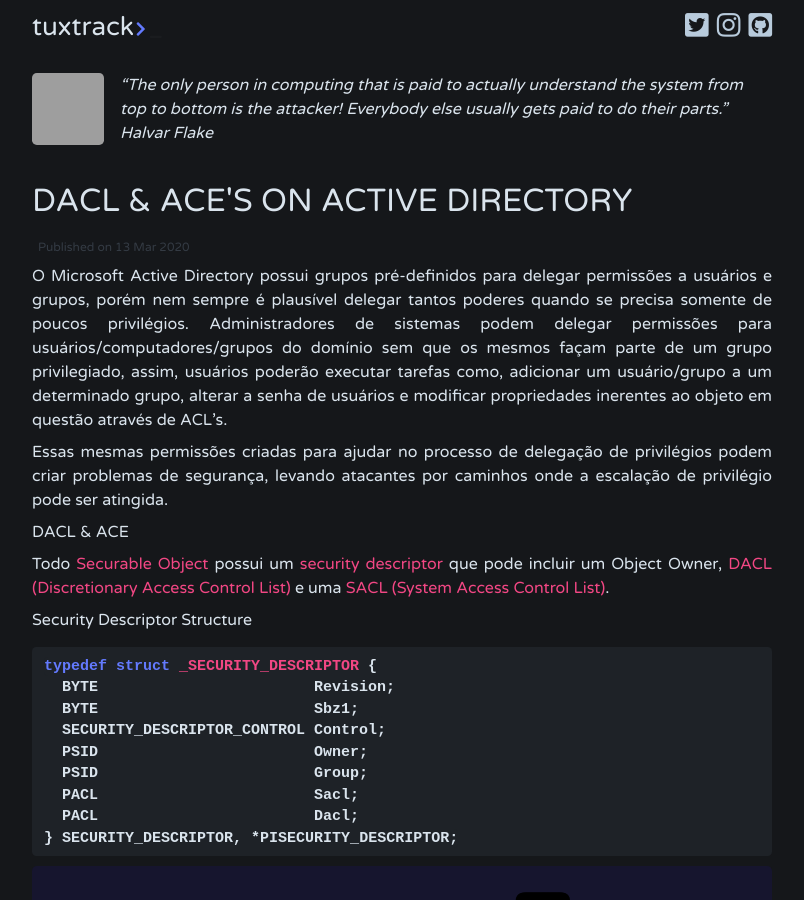
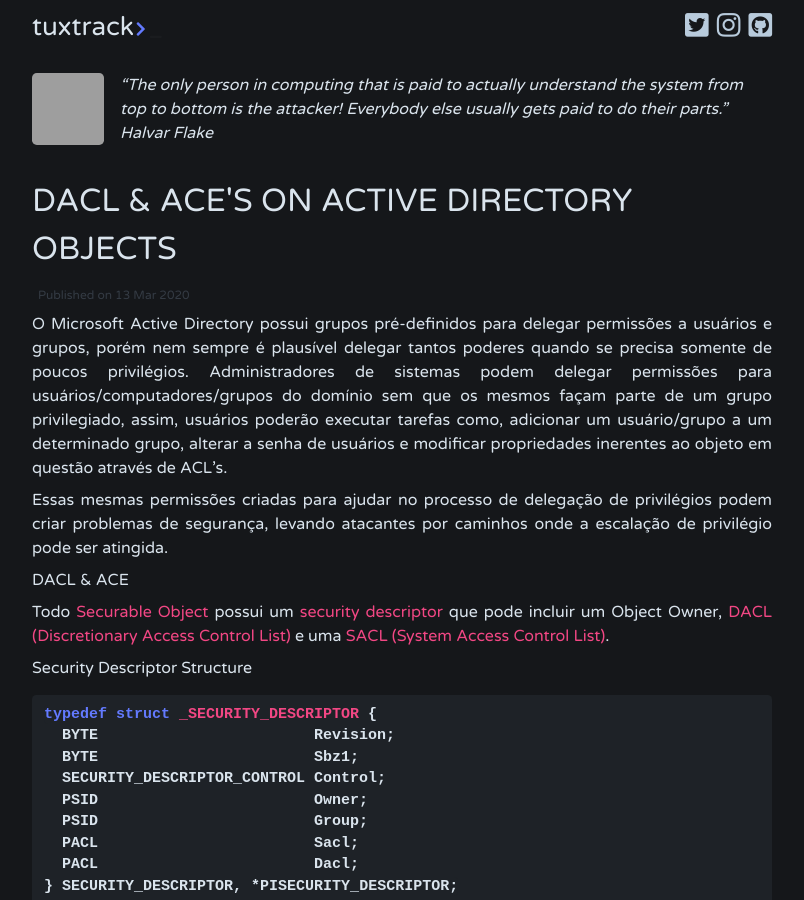
Before and after one commit to tuxtrack/tuxtrack.github.io, a Jekyll site: the page built from _posts/2020-03-13-dacl.md, in a window 1280 px wide and 900 px high. Shown: the whole window, without its empty margins (238-1042 px from the left). Built offline with Jekyll 4.4.1, drawn with Linux system fonts in a browser that asks for light colours; grey boxes are pictures that could not be loaded.

Commit message:
Update 2020-03-13-dacl.md

```diff
--- a/_posts/2020-03-13-dacl.md
+++ b/_posts/2020-03-13-dacl.md
@@ -1,8 +1,8 @@
 ---
 layout: post
-title: DACL & ACE'S ON ACTIVE DIRECTORY
+title: DACL & ACE'S ON ACTIVE DIRECTORY OBJECTS
 date: 2020-03-13 20:55:00 +0800
-tags: [ACTIVE DIRECTORY,REDTEAM,WINDOWS,ACL]
+tags: [ACTIVEDIRECTORY,REDTEAM,WINDOWS,ACL]
 ---
 
 O Microsoft Active Directory possui grupos pré-definidos para delegar permissões a usuários e grupos, porém nem sempre é plausível delegar tantos poderes quando se precisa somente de poucos privilégios. Administradores de sistemas podem delegar permissões para usuários/computadores/grupos do domínio sem que os mesmos façam parte de um grupo privilegiado, assim, usuários poderão executar tarefas como, adicionar um usuário/grupo a um determinado grupo, alterar a senha de usuários e modificar propriedades inerentes ao objeto em questão através de ACL's.
```
